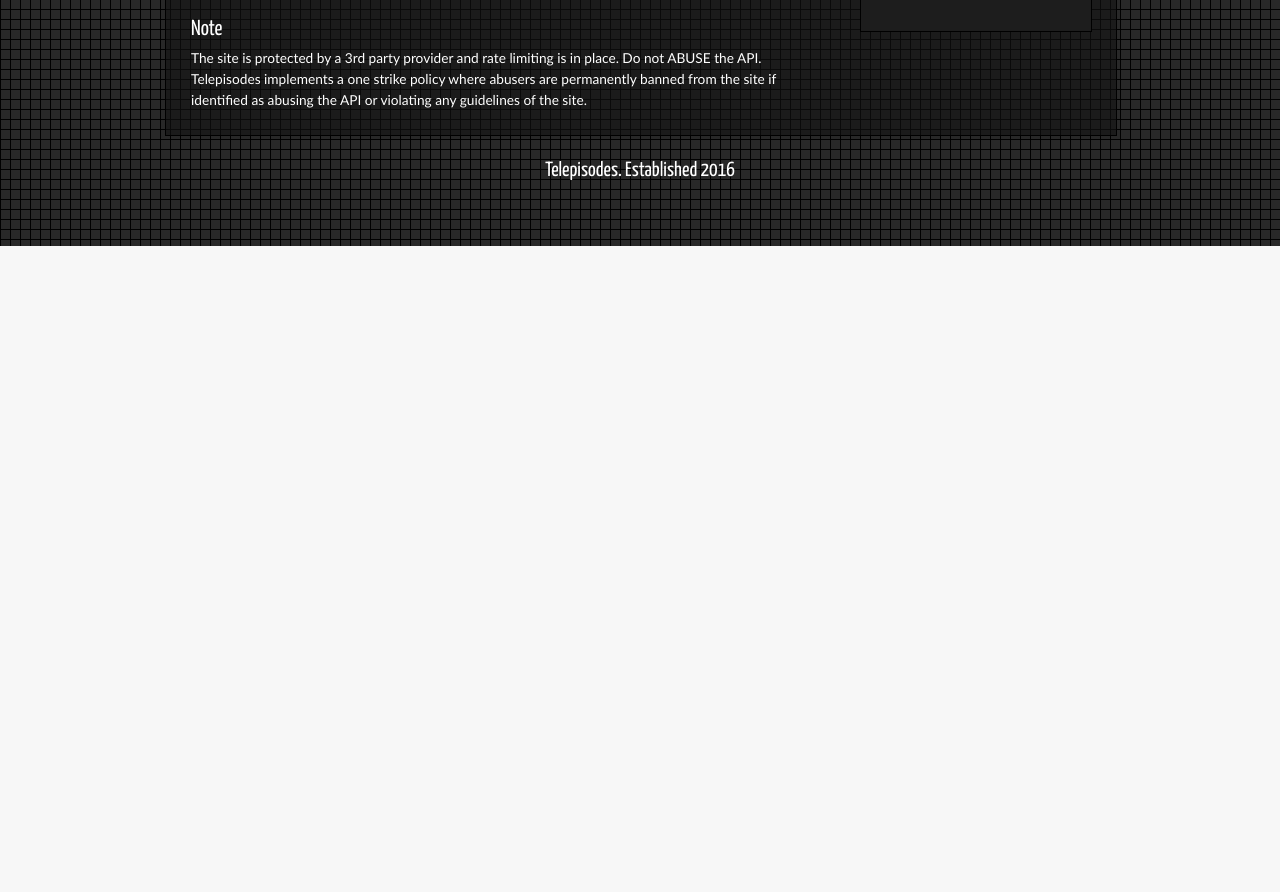
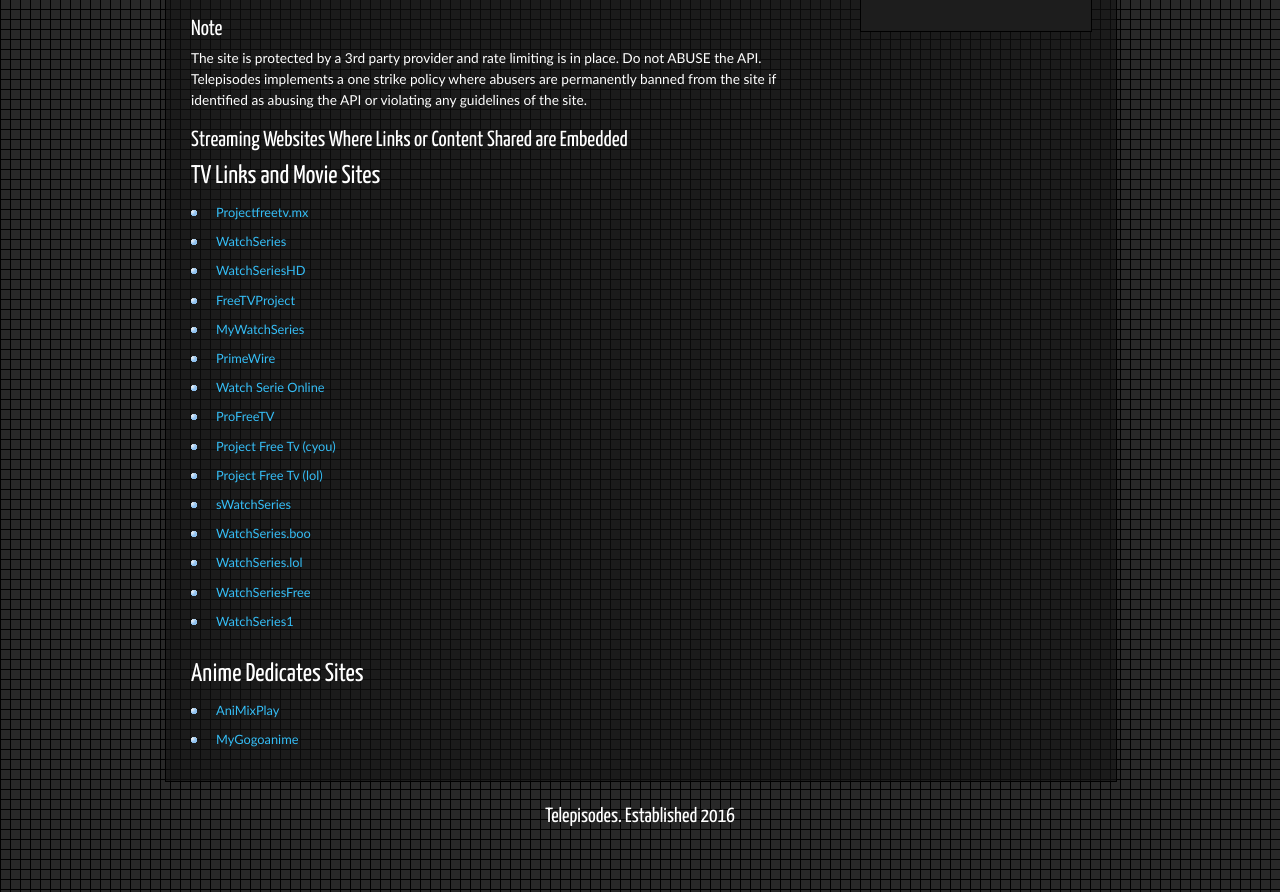
Before and after one commit to telepisodes/telepisodes.github.io, a plain HTML site: page index.html in a window 1280 px wide. Shown: the part 641-1533 px from the top of the page. Before the commit the page ends 887 px from the top, so only its background shows below. Drawn offline with Linux system fonts and the light colour scheme.

Commit message:
Added libraries of WatchSeries Sites

```diff
--- a/index.html
+++ b/index.html
@@ -63,6 +63,30 @@
         <p>The site is protected by a 3rd party provider and rate limiting is in place. Do not ABUSE the API. Telepisodes implements a one strike policy where abusers are permanently banned from the site if
           identified as abusing the API or violating any guidelines of the site.
         </p>
+        <h2>Streaming Websites Where Links or Content Shared are Embedded</h2>
+        <h3>TV Links and Movie Sites</h3>
+        <ul>
+        	<li><a href="https://projectfreetv.mx">Projectfreetv.mx</a></li>
+        	<li><a href="https://www.watchseries.tube">WatchSeries</a></li>
+        	<li><a href="https://www.watchserieshd.top">WatchSeriesHD</a></li>
+        	<li><a href="https://www.freetvproject.space">FreeTVProject</a></li>
+        	<li><a href="https://www.mywatchseries.cyou">MyWatchSeries</a></li>
+        	<li><a href="https://www.primewires.stream/">PrimeWire</a></li>
+        	<li><a href="https://watchserie.online/">Watch Serie Online</a></li>
+        	<li><a href="https://profreetv.stream/">ProFreeTV</a></li>
+        	<li><a href="https://projectfreetv.cyou/">Project Free Tv (cyou)</a></li>
+        	<li><a href="https://projectfreetv.lol/">Project Free Tv (lol)</a></li>
+        	<li><a href="https://www.swatchseries.lol/">sWatchSeries</a></li>
+        	<li><a href="https://www.watchseries.boo/">WatchSeries.boo</a></li>
+        	<li><a href="https://www.watchseries.lol/">WatchSeries.lol</a></li>
+        	<li><a href="https://www.watchseriesfree.stream/">WatchSeriesFree</a></li>
+        	<li><a href="https://www.watchseries1.stream/">WatchSeries1</a></li>
+        </ul>
+        <h3>Anime Dedicates Sites</h3>
+        <ul>
+        	<li><a href="https://www.animixplay.space/">AniMixPlay</a></li>
+        	<li><a href="https://www.mygogoanime.cyou/">MyGogoanime</a></li>
+        </ul>
       </div>
     </div>
     <div id="footer">
```
